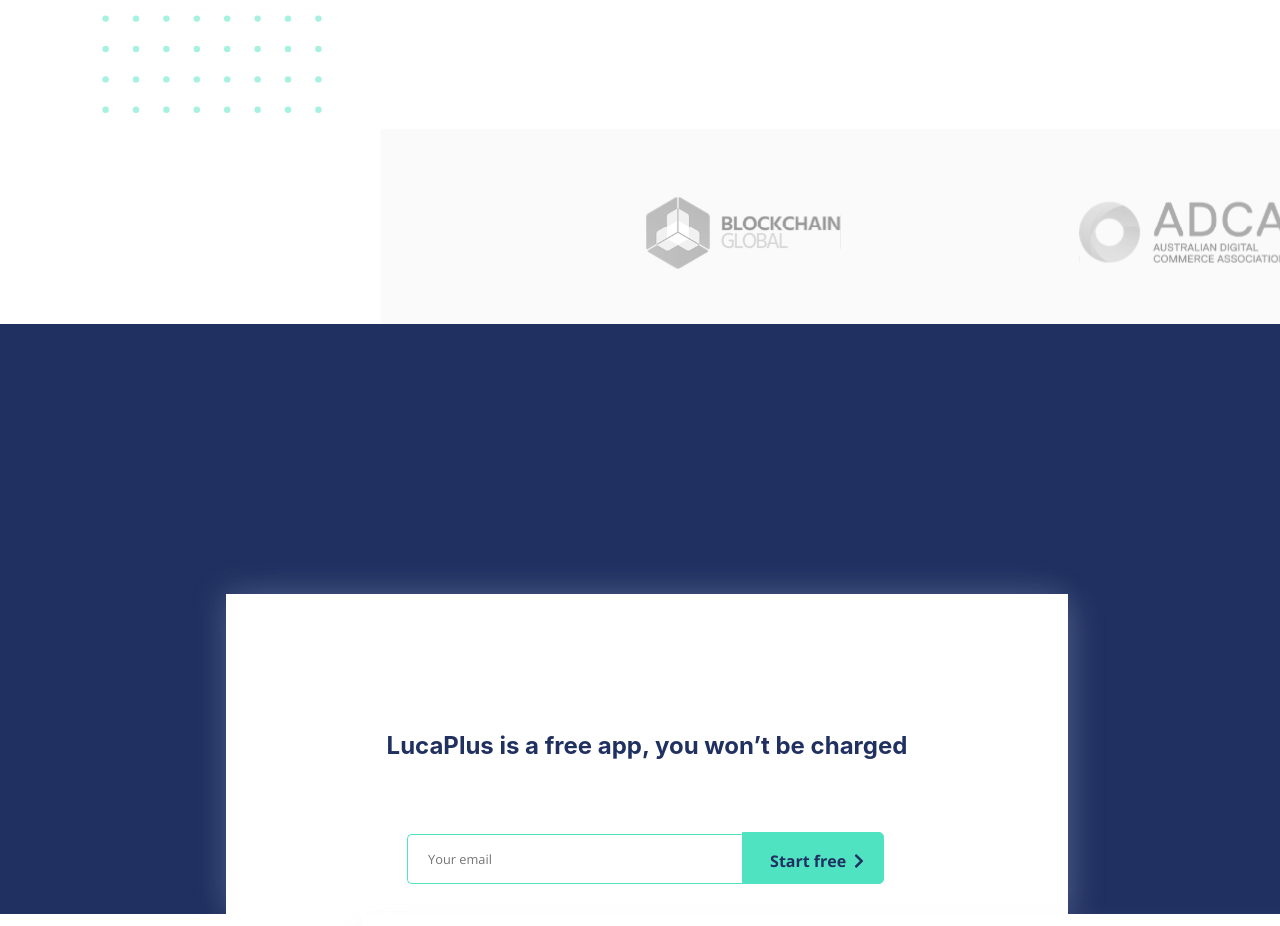
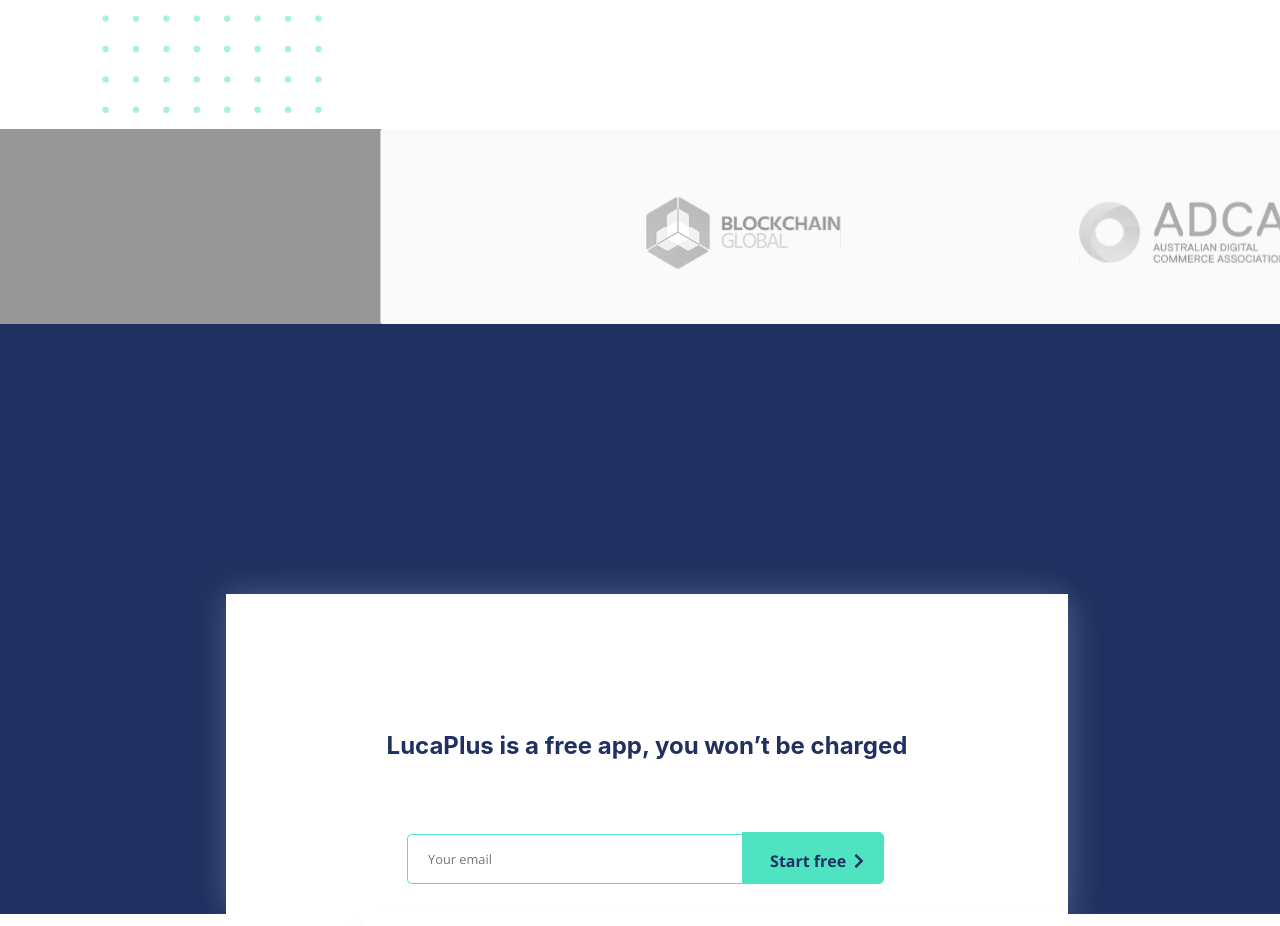
Before and after one commit to Lianakeys/LucaWebsite, a React (Create React App) app in the folder luca-website/: page /#/ in a window 1280 px wide. Shown: the part 4900-5826 px from the top of the page. Built offline with nearby package versions, Linux system fonts and the light colour scheme.

Commit message:
added color for slider

```diff
--- a/luca-website/src/components/cssComponents/slider.scss
+++ b/luca-website/src/components/cssComponents/slider.scss
@@ -15,6 +15,7 @@ $speed: 50s;
     background-image: url(../partner.svg);
     background-size: $img-w * $ratio $img-h * $ratio;
     animation: slide $speed linear infinite;
+    background-color: #979797;
   }
 }
 
```
